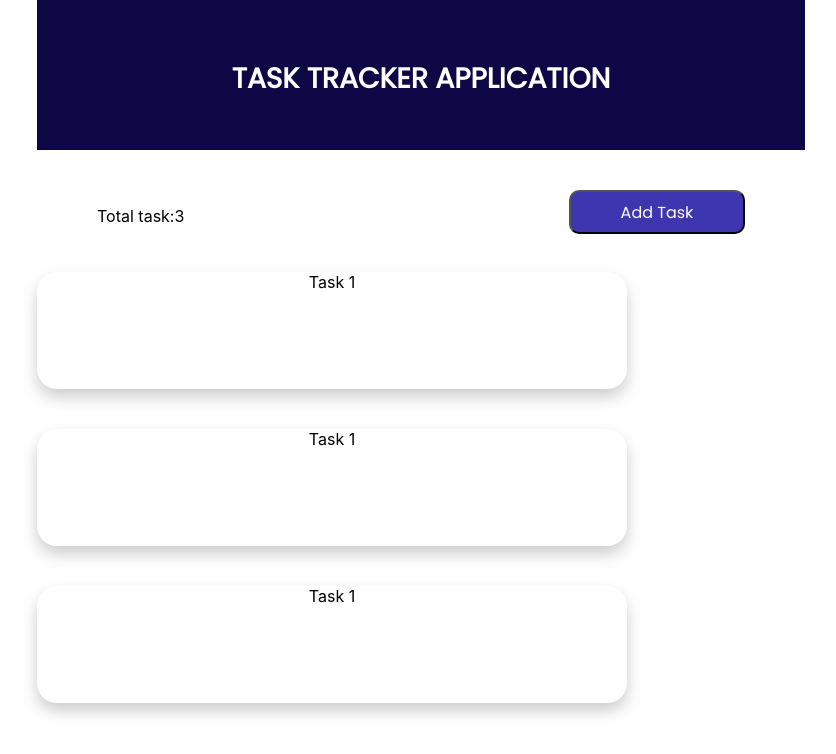
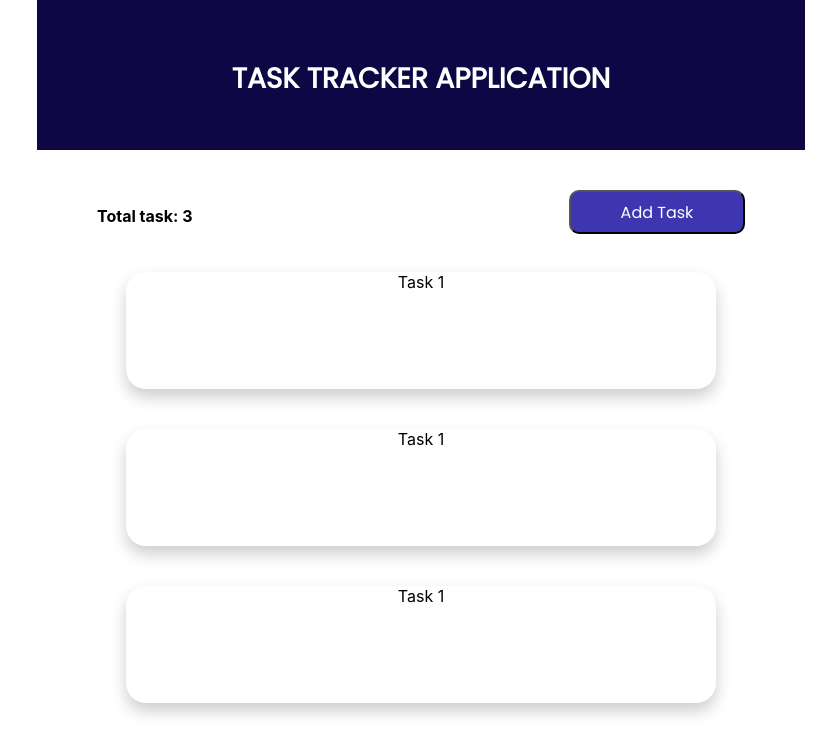
Before and after one commit to Azubi-Tango-Team/task-tracker, a React (Create React App) app: page / in a window 1280 px wide. Shown: the top 754 px of the page, without its empty margins (219-1055 px from the left). Built offline with nearby package versions, Linux system fonts and the light colour scheme.

Commit message:
css for cards padding and allign

```diff
--- a/src/App.css
+++ b/src/App.css
@@ -58,6 +58,10 @@ color: #ffffff;
   background-color: #ffffff;
   border-radius: 20px;
   box-shadow: 0 8px 16px 0 rgba(0,0,0,0.2);
-
-
 }
+.container-card-task{
+  display: flex;
+  flex-direction: column;
+  align-items: center;
+  justify-content: center;
+}
--- a/src/Pages/Main.jsx
+++ b/src/Pages/Main.jsx
@@ -8,15 +8,18 @@ function Main() {
       <div className="main">
         <div className="container-task">
           <div>
-            <p>
-              Total task:3
+            <p><b>
+              Total task: 3
+              </b>
             </p>
           </div>
           <Button name="Add Task" />
         </div>
+        <div className="container-card-task">
         <div className="card-container"> <Cardtask name="Task 1" /></div>
         <div className="card-container"> <Cardtask name="Task 1" /></div>
         <div className="card-container"> <Cardtask name="Task 1" /></div>
+        </div>
       </div>
     </div>
   );
```
